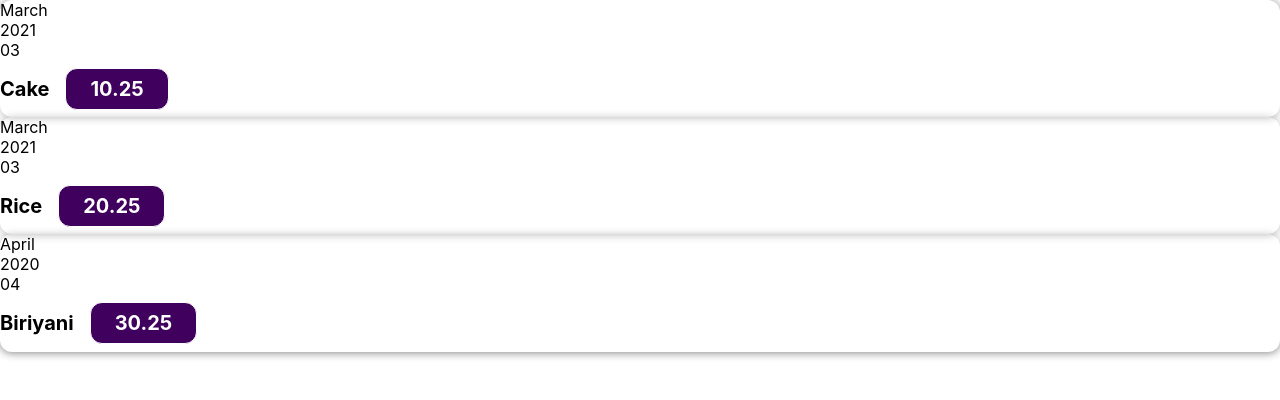
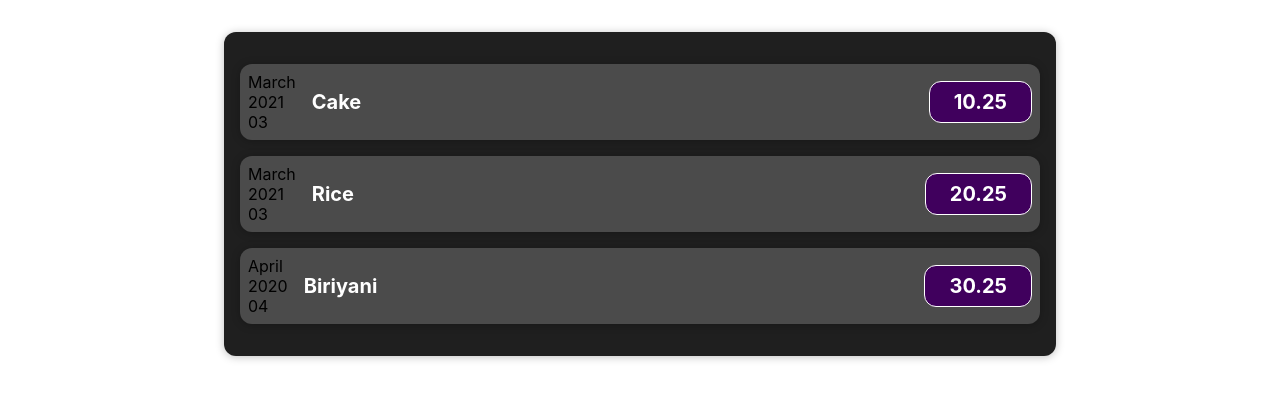
Before and after one commit to Sudarshan-Gowda/ReactJS-Concepts, a React (Create React App) app in the folder expense-tracker/: page / in a window 1280 px wide. Shown: the top 400 px of the page. Built offline with nearby package versions, Linux system fonts and the light colour scheme.

Commit message:
File changes

```diff
--- a/expense-tracker/src/components/Card.js
+++ b/expense-tracker/src/components/Card.js
@@ -1,6 +1,7 @@
 import "./Card.css";
 function Card(props) {
-  return <div className='card'>{props.children}</div>;
+  const classes = "card " + props.className;
+  return <div className={classes}>{props.children}</div>;
 }
 
 export default Card;
--- a/expense-tracker/src/components/Expenses.css
+++ b/expense-tracker/src/components/Expenses.css
@@ -4,6 +4,4 @@
   margin: 2rem auto;
   width: 50rem;
   max-width: 95%;
-  border-radius: 12px;
-  box-shadow: 0 1px 8px rgba(0, 0, 0, 0.25);
 }
```
